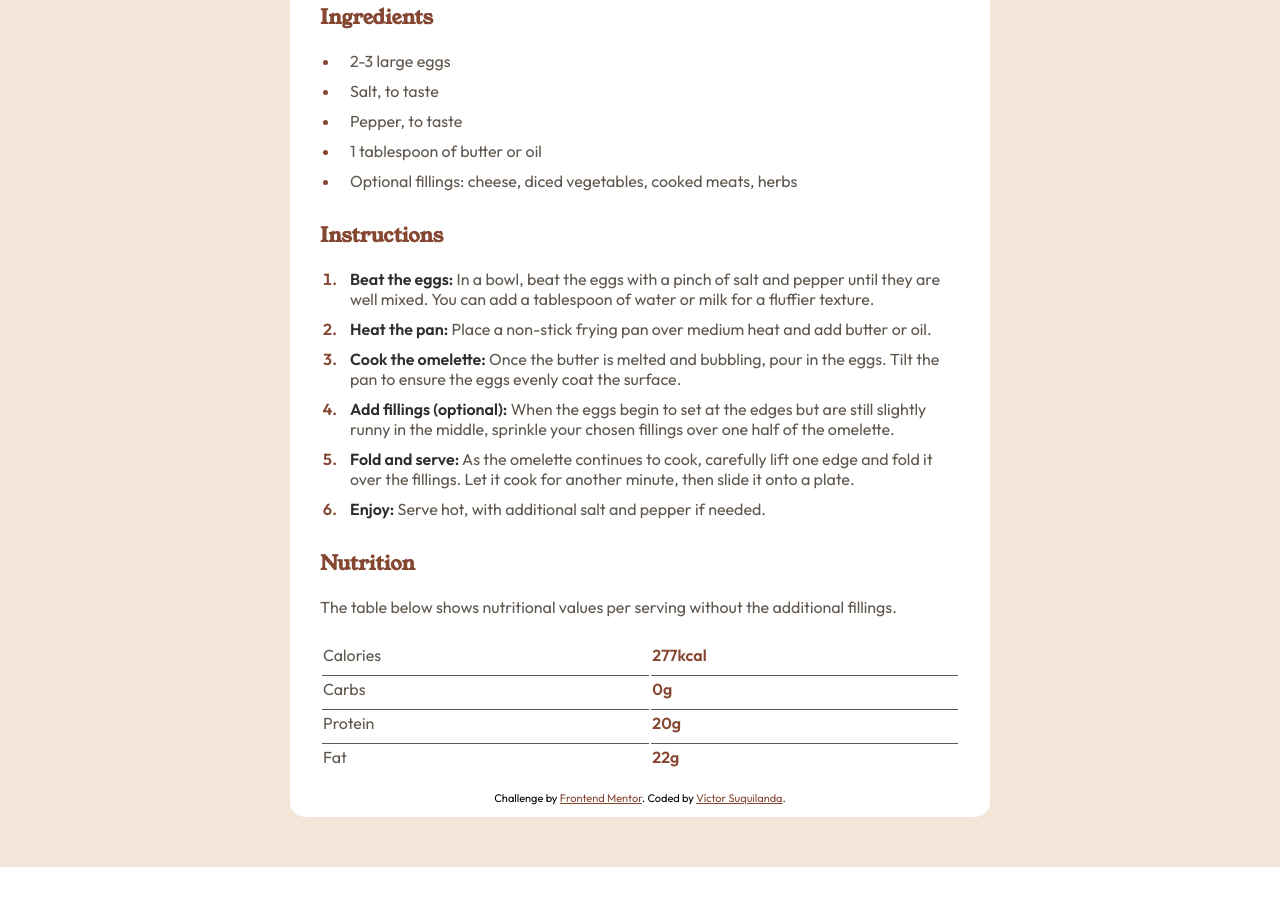
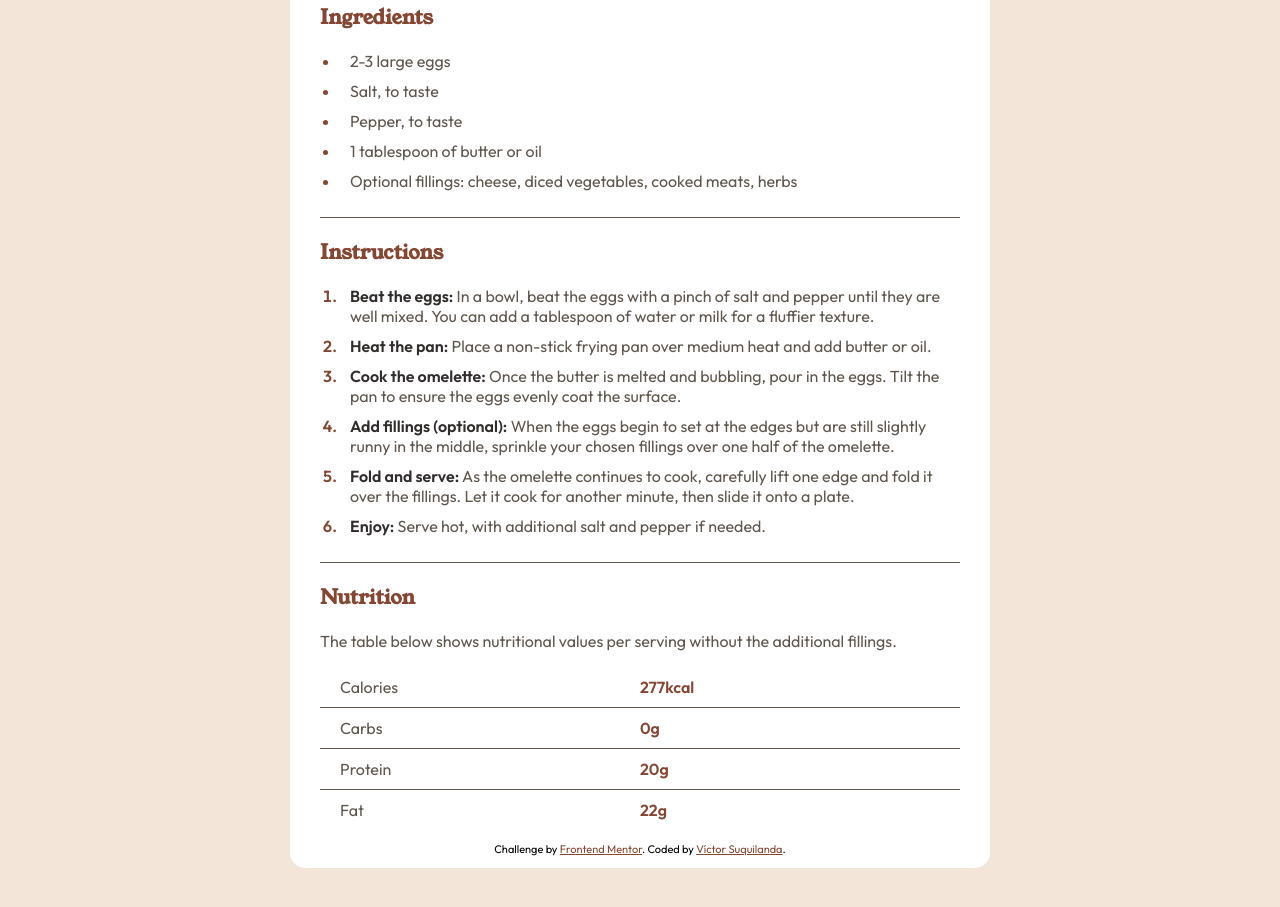
Before and after one commit to victor-sc12/recipe-page-challenge, a plain HTML site: page index.html in a window 1280 px wide. Shown: the part 701-1608 px from the top of the page. Before the commit the page ends 1568 px from the top, so only its background shows below. Drawn offline with Linux system fonts and the light colour scheme.

Commit message:
Minimal changes: Removal of grid rules for the nutrition table design + application of new rules focused on the use of the new table design (rules for table, columns, and cells) + application of ‘border-bottom’ for certain sections of the recipe.

```diff
--- a/style/style.css
+++ b/style/style.css
@@ -1,3 +1,5 @@
+/* Global rules */
+
 :root {
     /* Color custom properties */
     --hsl-white-color: hsl(0, 0%, 100%);
@@ -39,15 +41,17 @@ body {
 main {
     background-color: var(--hsl-stone-color-100);
 
-    @media (width > 600px) {
+    @media (min-width: 600px) {
         padding: 5rem 0;
     }
 }
 
+
+/* Container Rules  */
 .recipe {
     background-color: var(--hsl-white-color);
 
-    @media (width > 600px) {
+    @media (min-width: 600px) {
         max-width: 70rem;
         margin: auto;
         border-radius: 1.5rem;
@@ -61,10 +65,11 @@ main {
     color: var(--hsl-stone-color-600);
 }
 
+/* Hero rules */
 .recipe__hero {
     width: 100%;
 
-    @media (width > 600px) {
+    @media (min-width: 600px) {
         padding: 3rem 3rem 0 3rem;
     }
 }
@@ -72,11 +77,12 @@ main {
 .recipe__img--main {
     max-width: 100%;
 
-    @media (width > 600px) {
+    @media (min-width: 600px) {
         border-radius: 1rem;
     }
 }
 
+/* Text content Rules */
 .recipe__content {
     padding: 0 3rem;
 }
@@ -93,6 +99,15 @@ main {
 .recipe__title--section {
     font-size: 2rem;
     color: var(--hsl-brown-color-800);
+}
+
+/* Section rules  */
+.recipe__section {
+    border-bottom: .1rem solid var(--hsl-stone-color-600);
+
+    &:is(:first-of-type, :last-of-type) {
+        border-bottom: initial;
+    }
 }
 
 .recipe__section--preparation {
@@ -128,26 +143,28 @@ main {
 }
 
 .recipe__table {
-    margin-top: 2.5rem;
+    margin-top: 1.5rem;
     width: 100%;
+    border-collapse: collapse;
 }
 
-.recipe__table--grid-layout {
-    display: grid;
-    grid-template-columns: 1fr 1fr;
-    row-gap: 1rem;
-    justify-content: center;
+.recipe__col {
+    width: 50%;
 }
 
 .recipe__cell {
     border-bottom: .1rem solid var(--hsl-stone-color-600);
-    padding-bottom: 1rem;
+    padding: 1rem 0;
+
+    .recipe__row:last-of-type & {
+        border-bottom: initial;
+    }
 }
 
-.recipe__cell--nutrients {
+.recipe__cell--nutrient {
     text-align: center;
 
-    @media (width > 600px) {
+    @media (min-width: 600px) {
         padding-left: 2rem;
         text-align: initial;
     }
@@ -156,10 +173,6 @@ main {
 .recipe__cell--quantity {
     color: var(--hsl-brown-color-800);
     font-weight: 600;
-}
-
-.recipe__cell--last-row-cell {
-    border: 0;
 }
 
 .attribution {
```
